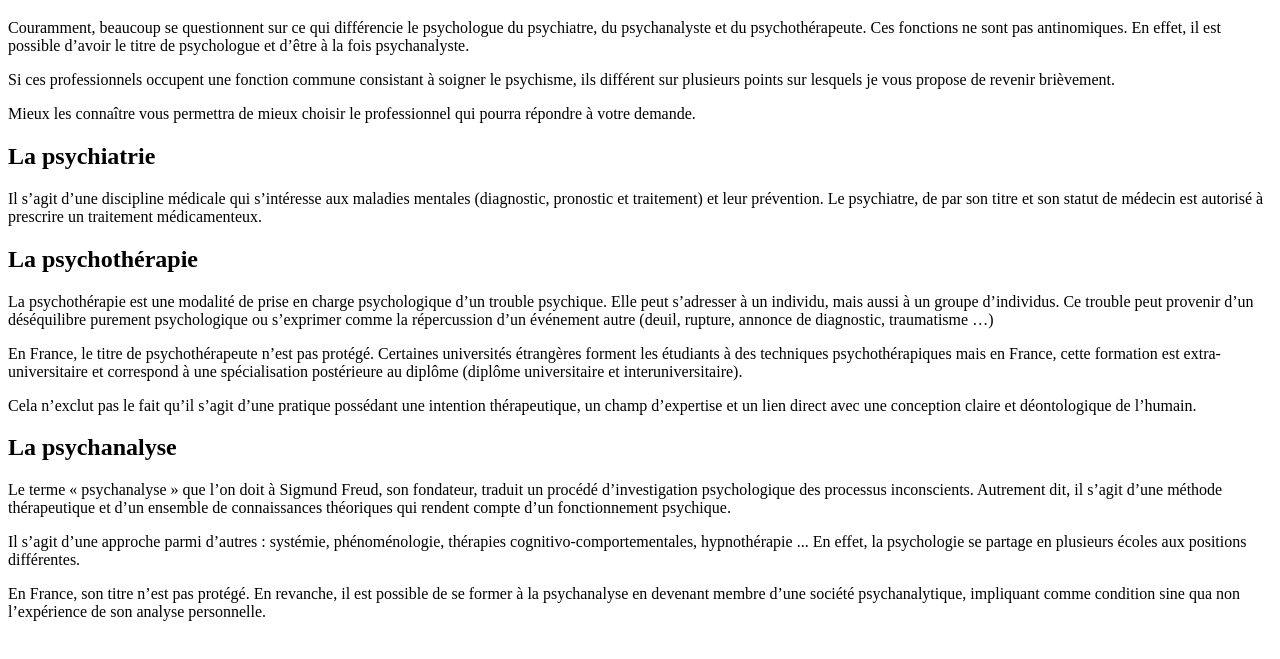
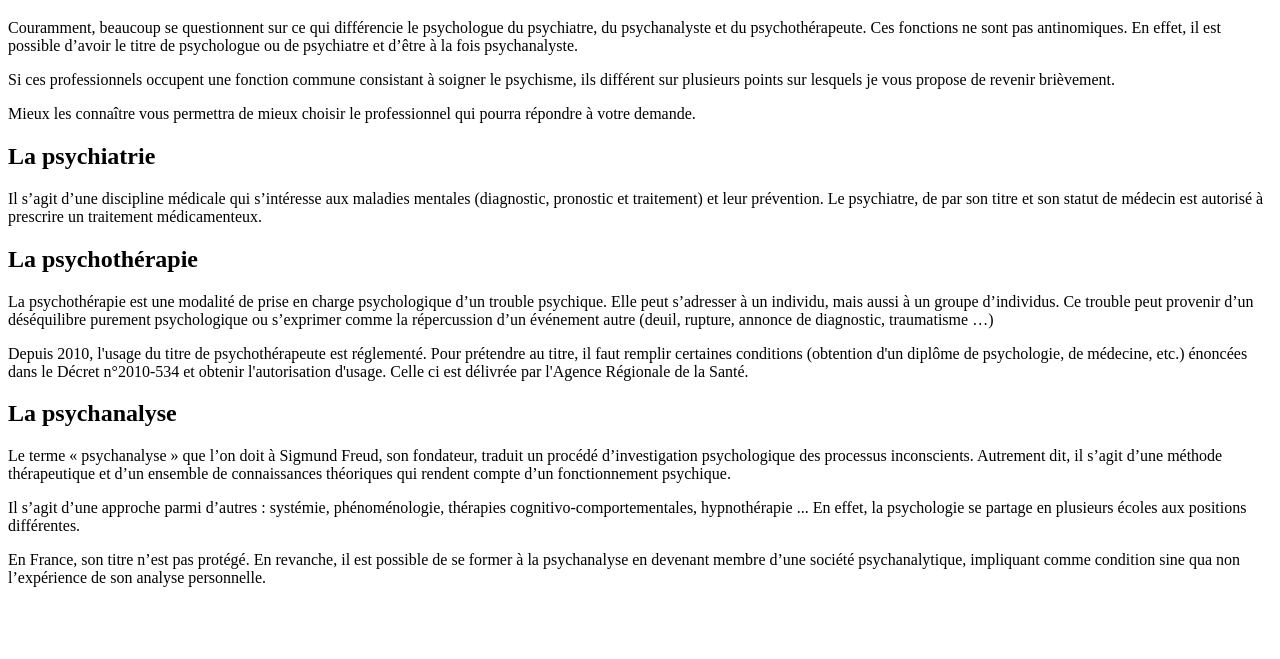
Before and after one commit to busuttil/morgane-site, a Gatsby site: page /qui-consulter in a window 1280 px wide. Shown: the part 61-720 px from the top of the page. Built offline with nearby package versions, Linux system fonts and the light colour scheme; Gatsby itself is replaced by a stand-in of ours.

Commit message:
update text

```diff
--- a/src/pages/qui-consulter.js
+++ b/src/pages/qui-consulter.js
@@ -14,7 +14,7 @@ const QuiConsulter = () => (
       <p className='u-paragraphe'>
         Couramment, beaucoup se questionnent sur ce qui différencie le psychologue du psychiatre, du
         psychanalyste et du psychothérapeute. Ces fonctions ne sont pas antinomiques. En effet, il est possible
-        d’avoir le titre de psychologue et d’être à la fois psychanalyste.
+        d’avoir le titre de psychologue ou de psychiatre et d’être à la fois psychanalyste.
       </p>
       <p className='u-paragraphe'>
         Si ces professionnels occupent une fonction commune consistant à soigner le psychisme, ils différent sur
@@ -37,13 +37,8 @@ const QuiConsulter = () => (
         annonce de diagnostic, traumatisme …)
       </p>
       <p className='u-paragraphe'>
-        En France, le titre de psychothérapeute n’est pas protégé. Certaines universités étrangères forment les
-        étudiants à des techniques psychothérapiques mais en France, cette formation est extra-universitaire et
-        correspond à une spécialisation postérieure au diplôme (diplôme universitaire et interuniversitaire).
-      </p>
-      <p className='u-paragraphe u-mb'>
-        Cela n’exclut pas le fait qu’il s’agit d’une pratique possédant une intention thérapeutique, un champ
-        d’expertise et un lien direct avec une conception claire et déontologique de l’humain.
+        Depuis 2010, l'usage du titre de psychothérapeute est réglementé. Pour prétendre au titre, il faut remplir certaines conditions (obtention d'un diplôme de psychologie, de médecine, etc.)
+        énoncées dans le Décret n°2010-534 et obtenir l'autorisation d'usage. Celle ci est délivrée par l'Agence Régionale de la Santé.
       </p>
       <h2 className='container__block-subtitle'>La psychanalyse</h2>
       <p className='u-paragraphe'>
--- a/src/pages/tarifs.js
+++ b/src/pages/tarifs.js
@@ -17,7 +17,7 @@ const Tarifs = () => (
             <span className='u-bold'>Fréquence</span> : chaque semaine ou toutes les deux semaines, à définir en fonction de vos besoins et de
             vos possibilités financières
           </li>
-          <li><span className='u-bold'>Durée de l’entretien</span> : 45 minutes</li>
+          <li><span className='u-bold'>Durée de l’entretien</span> : 45 minutes à 1 heure</li>
           <li><span className='u-bold'>Honoraires</span> : 50 € (40 € pour les étudiants et demandeurs d’emplois)</li>
         </ul>
       </div>
```
